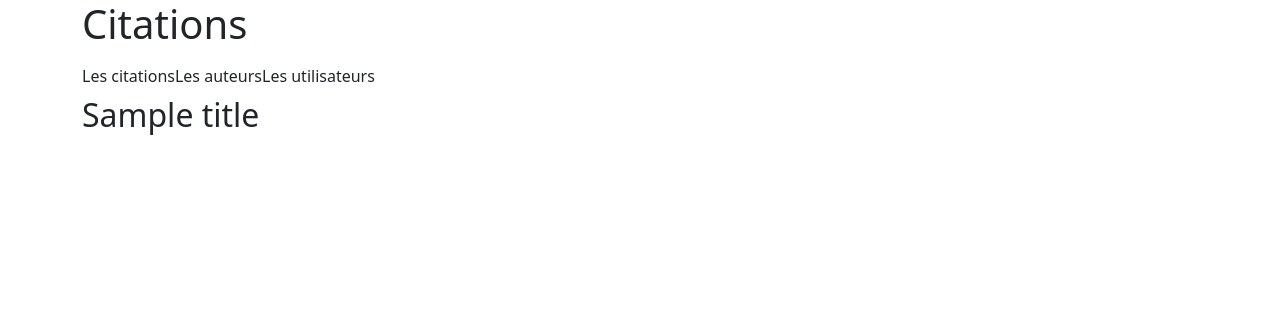
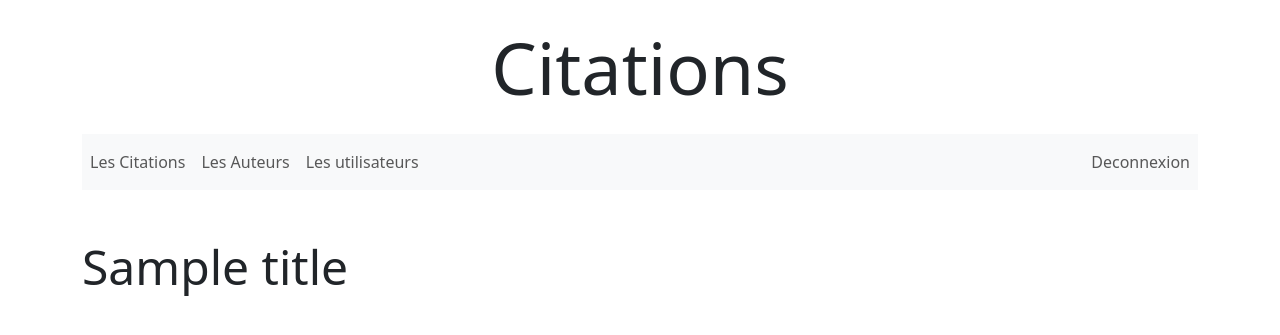
Before and after one commit to pestak16/citations_encours, a PHP site: template src/App/views/templates/default.php in a window 1280 px wide. Shown: the top 335 px of the page. Run offline with PHP 8.4, Linux system fonts and the light colour scheme; the template is opened without the code that fills it: most values are stand-ins (such as "Sample title", 1, 10 or a date in 2020); data that the repository does not hold is empty.

Commit message:
template joli

```diff
--- a/src/App/views/templates/default.php
+++ b/src/App/views/templates/default.php
@@ -1,27 +1,45 @@
-<!doctype html>
+<!DOCTYPE html>
 <html lang="fr">
 <head>
-    <meta charset="utf-8">
-    <meta name="viewport" content="width=device-width, initial-scale=1">
+    <meta charset="UTF-8">
+    <meta http-equiv="X-UA-Compatible" content="IE=edge">
+    <meta name="viewport" content="width=device-width, initial-scale=1.0">
+    <link href="https://cdn.jsdelivr.net/npm/bootstrap@5.3.0-alpha3/dist/css/bootstrap.min.css" rel="stylesheet" integrity="sha384-KK94CHFLLe+nY2dmCWGMq91rCGa5gtU4mk92HdvYe+M/SXH301p5ILy+dN9+nJOZ" crossorigin="anonymous">
     <title><?= $title ?> - Citations</title>
-    <link href="https://cdn.jsdelivr.net/npm/bootstrap@5.3.0-alpha3/dist/css/bootstrap.min.css" rel="stylesheet" integrity="sha384-KK94CHFLLe+nY2dmCWGMq91rCGa5gtU4mk92HdvYe+M/SXH301p5ILy+dN9+nJOZ" crossorigin="anonymous">
 </head>
 <body>
-    <header class='container'>
-    <h1 class='title'>Citations</h1>
-    <nav class="navbar navbar-light navbar-expand-lg">
-        <ul class="navbar-nav">
-            <li class="nav-item">Les citations</li>
-            <li class="nav-item" >Les auteurs</li>
-            <li class="nav-item">Les utilisateurs</li>
+    <header class="container">
+        <h1 class="display-2 text-center m-4">Citations</h1>
+        <nav class="navbar navbar-expand-lg navbar-light bg-light">
+            <ul class="navbar-nav mr-auto">
+                <li class="nav-item">
+                <a class="nav-link" href="citation">
+                    Les Citations
+                </a>
+                </li>
+                <li class="nav-item">
+                <a class="nav-link" href="auteur">
+                    Les Auteurs
+                </a>
+                </li>
+                <li class="nav-item">
+                <a class="nav-link" href="utilisateur">
+                    Les utilisateurs
+                </a>
+                </li>
+
+            </ul>
+            <ul class="navbar-nav ms-auto">
+                <li class="nav-item">
+                    <a class="nav-link" href="#">Deconnexion</a>
+                </li>
             </ul>
         </nav>
     </header>
-    <main>
-        <div class=container>
-        <h2 class="subtitle"><?= $title ?></h2>
-        </div>
-
+    <main class="container mt-5">
+        <h2 class="display-5">
+            <?= $title ?>
+        </h2>
         <?= $content ?>
     </main>
 
```
Also changed, not shown: 1 other file. Lines whose indentation alone changed are shown as unchanged.
